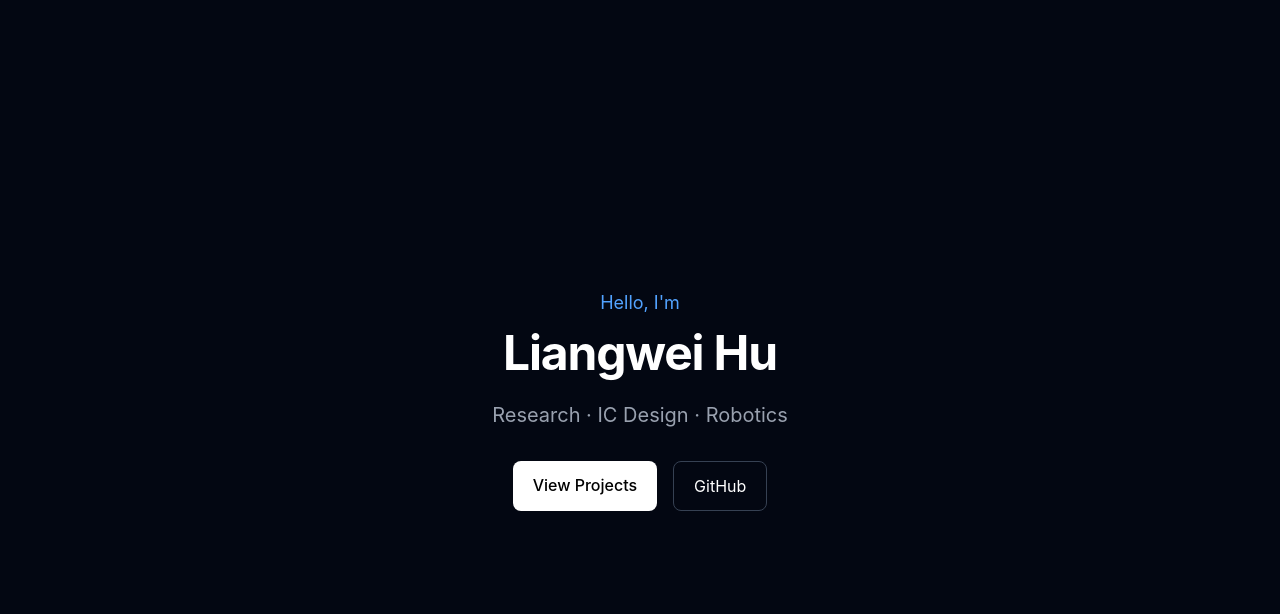
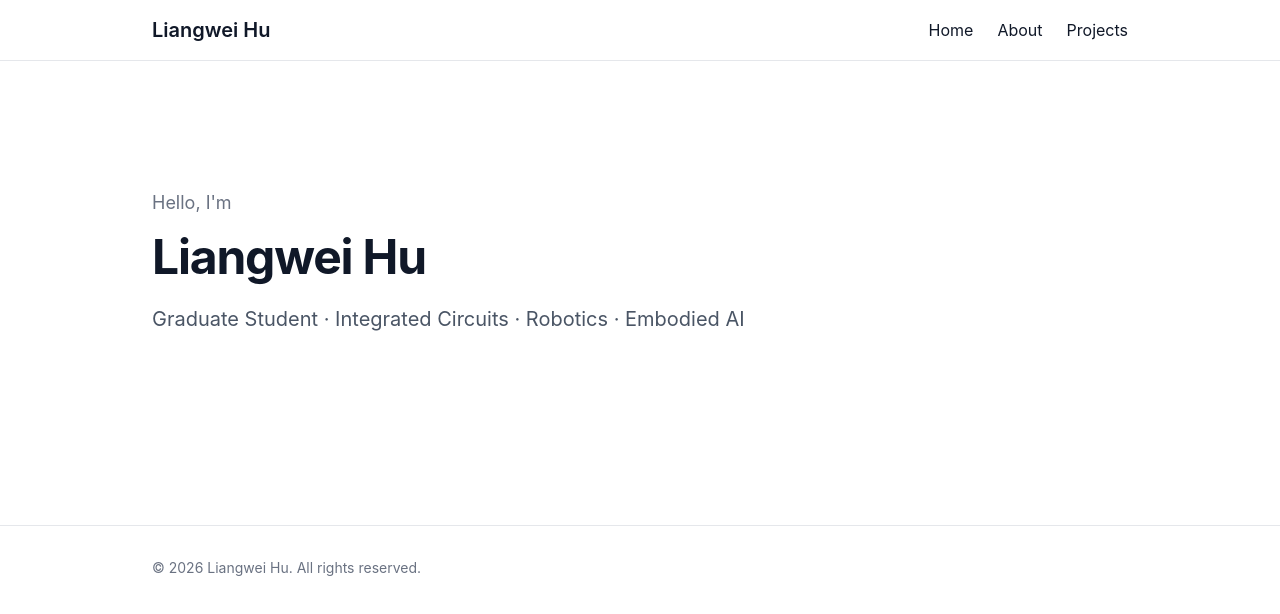
Before and after one commit to HUliangwei/personal-website, an Astro site: page / in a window 1280 px wide. Built offline with nearby package versions, Linux system fonts and the light colour scheme; Astro itself is replaced by a stand-in of ours.

```diff
--- /dev/null
+++ b/src/components/Footer.astro
@@ -0,0 +1,5 @@
+<footer class="mt-16 border-t border-gray-200">
+  <div class="mx-auto max-w-5xl px-6 py-8 text-sm text-gray-500">
+    © 2026 Liangwei Hu. All rights reserved.
+  </div>
+</footer>
--- /dev/null
+++ b/src/components/Navbar.astro
@@ -0,0 +1,21 @@
+<header class="border-b border-gray-200">
+  <nav class="mx-auto flex max-w-5xl items-center justify-between px-6 py-4">
+    <a href="/" class="text-xl font-semibold">
+      Liangwei Hu
+    </a>
+
+    <div class="flex gap-6">
+      <a href="/" class="hover:text-blue-600">
+        Home
+      </a>
+
+      <a href="/about" class="hover:text-blue-600">
+        About
+      </a>
+
+      <a href="/projects" class="hover:text-blue-600">
+        Projects
+      </a>
+    </div>
+  </nav>
+</header>
--- /dev/null
+++ b/src/layouts/BaseLayout.astro
@@ -0,0 +1,30 @@
+---
+import Navbar from "../components/Navbar.astro";
+import Footer from "../components/Footer.astro";
+import "../styles/global.css";
+
+const { title = "Liangwei Hu" } = Astro.props;
+---
+
+<html lang="en">
+  <head>
+    <meta charset="UTF-8" />
+
+    <meta
+      name="viewport"
+      content="width=device-width, initial-scale=1.0"
+    />
+
+    <title>{title}</title>
+  </head>
+
+  <body class="bg-white text-gray-900">
+    <Navbar />
+
+    <main class="mx-auto max-w-5xl px-6 py-12">
+      <slot />
+    </main>
+
+    <Footer />
+  </body>
+</html>
--- a/src/layouts/Layout.astro
+++ /dev/null
@@ -1,23 +0,0 @@
-<!doctype html>
-<html lang="en">
-	<head>
-		<meta charset="utf-8" />
-		<meta name="viewport" content="width=device-width" />
-		<link rel="icon" type="image/svg+xml" href="/favicon.svg" />
-		<link rel="icon" href="/favicon.ico" />
-		<meta name="generator" content={Astro.generator} />
-		<title>Astro Basics</title>
-	</head>
-	<body>
-		<slot />
-	</body>
-</html>
-
-<style>
-	html,
-	body {
-		margin: 0;
-		width: 100%;
-		height: 100%;
-	}
-</style>
--- /dev/null
+++ b/src/pages/about.astro
@@ -0,0 +1,15 @@
+---
+import BaseLayout from "../layouts/BaseLayout.astro";
+---
+
+<BaseLayout title="About | Liangwei Hu">
+  <section>
+    <h1 class="text-4xl font-bold">
+      About Me
+    </h1>
+
+    <p class="mt-6 text-lg text-gray-600">
+      Welcome to my personal website.
+    </p>
+  </section>
+</BaseLayout>
--- a/src/pages/index.astro
+++ b/src/pages/index.astro
@@ -1,47 +1,19 @@
 ---
-import "../styles/global.css";
-
-const name = "Liangwei Hu";
+import BaseLayout from "../layouts/BaseLayout.astro";
 ---
 
-<html lang="en">
-  <head>
-    <meta charset="UTF-8" />
-    <meta name="viewport" content="width=device-width" />
-    <title>{name}</title>
-  </head>
+<BaseLayout title="Liangwei Hu">
+  <section class="py-20">
+    <p class="mb-4 text-lg text-gray-500">
+      Hello, I'm
+    </p>
 
-  <body class="bg-gray-950 text-white">
-    <main
-      class="min-h-screen flex flex-col items-center justify-center px-6"
-    >
-      <p class="text-blue-400 text-lg mb-3">
-        Hello, I'm
-      </p>
+    <h1 class="text-5xl font-bold tracking-tight">
+      Liangwei Hu
+    </h1>
 
-      <h1 class="text-5xl font-bold tracking-tight">
-        {name}
-      </h1>
-
-      <p class="mt-6 text-xl text-gray-400">
-        Research · IC Design · Robotics
-      </p>
-
-      <div class="mt-8 flex gap-4">
-        <a
-          href="#projects"
-          class="rounded-lg bg-white px-5 py-3 text-black font-medium"
-        >
-          View Projects
-        </a>
-
-        <a
-          href="https://github.com/"
-          class="rounded-lg border border-gray-700 px-5 py-3"
-        >
-          GitHub
-        </a>
-      </div>
-    </main>
-  </body>
-</html>
+    <p class="mt-6 text-xl text-gray-600">
+      Graduate Student · Integrated Circuits · Robotics · Embodied AI
+    </p>
+  </section>
+</BaseLayout>
```
Also changed, not shown: 1 other file.
